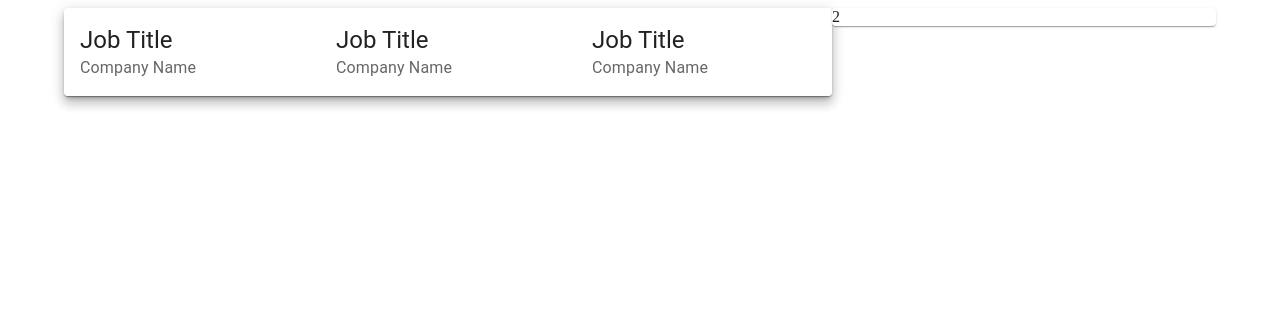
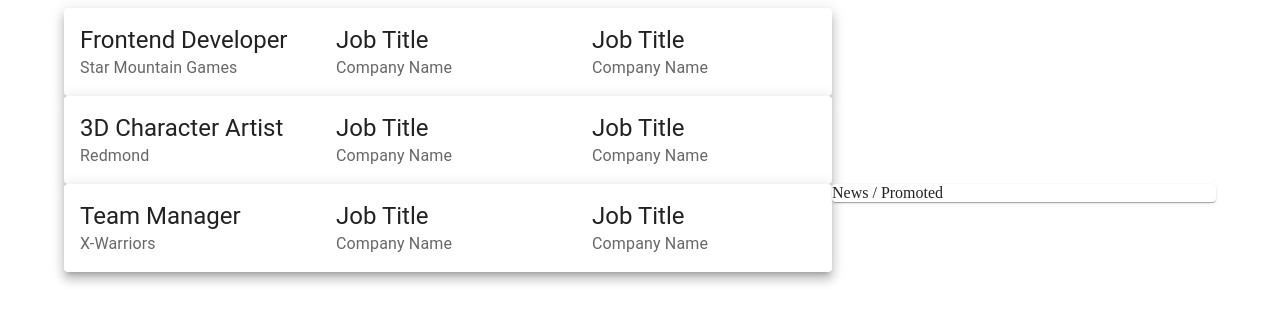
Before and after one commit to EonYY/quests, a Next.js app in the folder first-quest/: page / in a window 1280 px wide. Shown: the top 322 px of the page. Built offline with nearby package versions, Linux system fonts and the light colour scheme; data requests are answered from the project's data file.

Commit message:
Fetch example jobs to home page

```diff
--- a/first-quest/components/JobCard.js
+++ b/first-quest/components/JobCard.js
@@ -11,7 +11,7 @@ import Avatar from '@mui/material/Avatar'
 
 
 
-export default function JobCard() {
+export default function JobCard({ job }) {
 
     return (
       <Card elevation={8}>
@@ -19,8 +19,8 @@ export default function JobCard() {
 
           <Grid item xs>
             <CardHeader
-              title="Job Title"
-              subheader="Company Name"
+              title={job.title}
+              subheader={job.companyName}
             />
           </Grid>
 
--- a/first-quest/pages/index.js
+++ b/first-quest/pages/index.js
@@ -1,33 +1,32 @@
 import JobCard from "../components/JobCard";
 import { Grid, Paper, Container} from '@mui/material'
+import { useState, useEffect } from 'react'
 
 
 export default function Home() {
+  const [jobs, setJobs] = useState([]);
+
+  useEffect(() => {
+    fetch('http://localhost:8000/jobs')
+      .then(res => res.json())
+      .then(data => setJobs(data))
+  }, [])
+
+
   return (
     <Container>
       <Grid container>
 
-
-      {/*
-      {jobs.map(job => (
-        <Grid item key={job.id} xs={12} md={8}>
-          <JobCard job={job} />
-        </Grid>
-      ))}
+        {jobs.map(job => (
+          <Grid item key={job.id} xs={12} md={8}>
+            <JobCard job={job} />
+          </Grid>
+        ))}
 
 
-      */}
-
-        <Grid item xs={12} md={8}>
-          <Paper>
-            <JobCard />
-          </Paper>
+        <Grid item xs={12} md={4}>
+          <Paper>News / Promoted</Paper>
         </Grid>
-
-        <Grid item xs={12} md={4}>
-          <Paper>2</Paper>
-        </Grid>
-
 
     </Grid>
   </Container>
```
